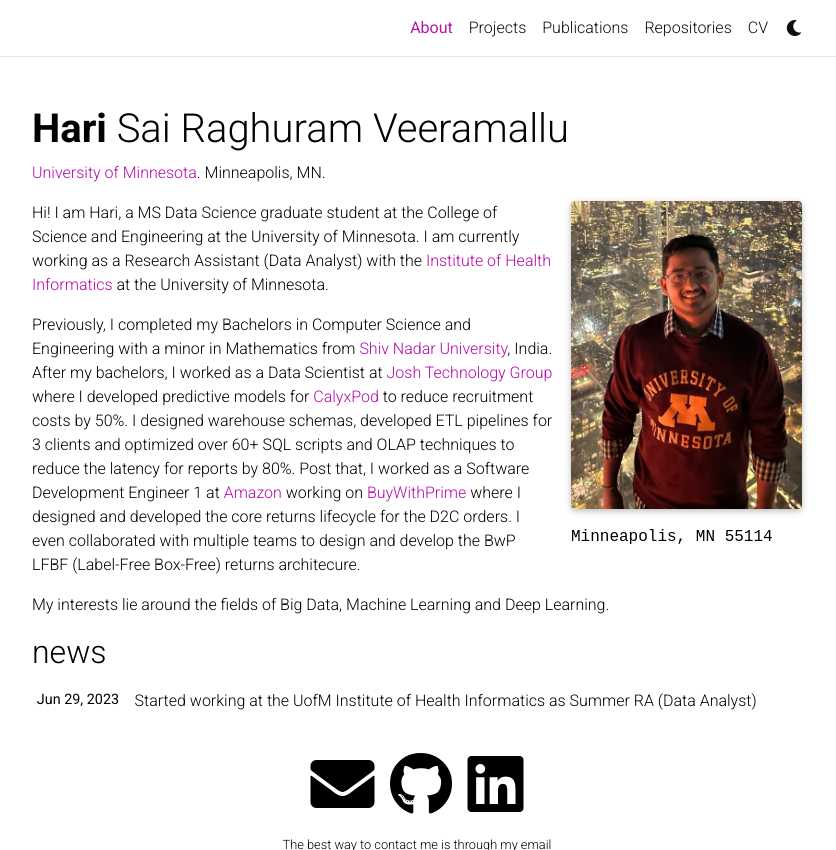
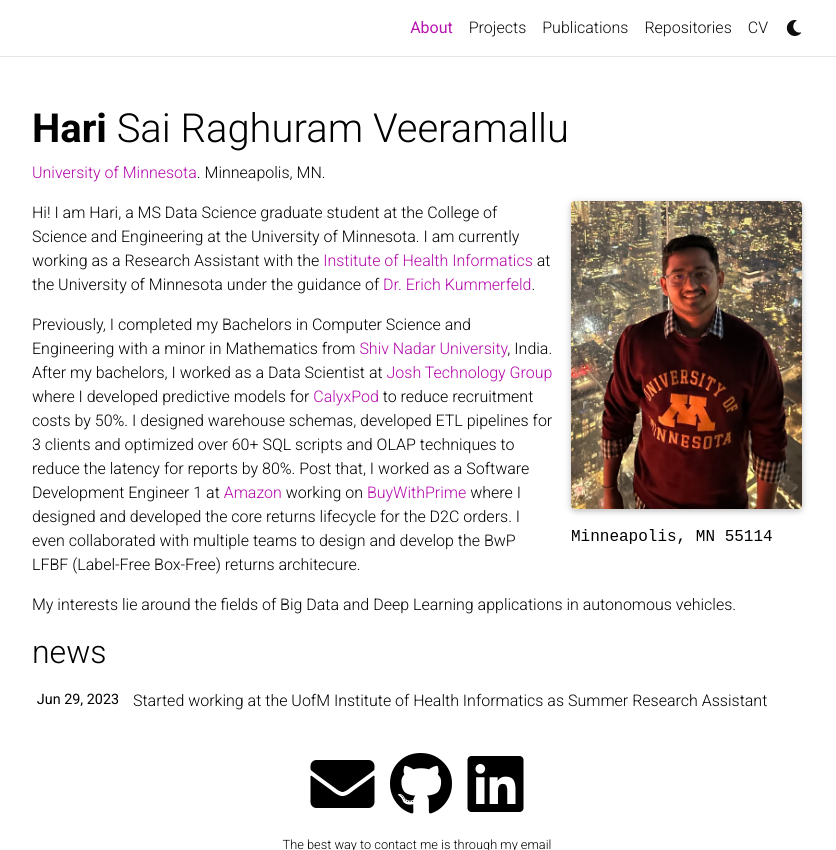
Before and after one commit to Raghuram-Veeramallu/raghuram-veeramallu.github.io, a Jekyll site: the page built from _pages/about.md, in a window 1280 px wide and 1024 px high, cut to the strip 0-850 px from the top of the window. Shown: the whole strip, without its empty margins (223-1059 px from the left). Built offline with Jekyll 4.4.1, drawn with Linux system fonts in a browser that asks for light colours; full-size pictures stand in for the smaller copies a plugin makes; comment, search, counter and statistics services are not loaded; a style sheet for code colours, icons or effects is not loaded.

Commit message:
Updated a few details about latest resume

```diff
--- a/_data/cv.yml
+++ b/_data/cv.yml
@@ -35,7 +35,7 @@
     - institution: University of Minnesota - Institute of Health Informatics
       location: Minneapolis, MN
       logo: umn.png
-      year: 2023 - Present
+      year: 2023
       title:
         - Data Analyst
     - institution: Amazon
--- a/_pages/about.md
+++ b/_pages/about.md
@@ -16,8 +16,8 @@
 social: true  # includes social icons at the bottom of the page
 ---
 
-Hi! I am Hari, a MS Data Science graduate student at the College of Science and Engineering at the University of Minnesota. I am currently working as a Research Assistant (Data Analyst) with the [Institute of Health Informatics](https://healthinformatics.umn.edu/) at the University of Minnesota.
+Hi! I am Hari, a MS Data Science graduate student at the College of Science and Engineering at the University of Minnesota. I am currently working as a Research Assistant with the [Institute of Health Informatics](https://healthinformatics.umn.edu/) at the University of Minnesota under the guidance of [Dr. Erich Kummerfeld](https://healthinformatics.umn.edu/staff/erich-kummerfeld).
 
 Previously, I completed my Bachelors in Computer Science and Engineering with a minor in Mathematics from [Shiv Nadar University](https://snu.edu.in/home), India. After my bachelors, I worked as a Data Scientist at [Josh Technology Group](https://www.joshtechnologygroup.com/) where I developed predictive models for [CalyxPod](https://www.pod.ai/) to reduce recruitment costs by 50%. I designed warehouse schemas, developed ETL pipelines for 3 clients and optimized over 60+ SQL scripts and OLAP techniques to reduce the latency for reports by 80%. Post that, I worked as a Software Development Engineer 1 at [Amazon](https://www.aboutamazon.com/) working on [BuyWithPrime](https://buywithprime.amazon.com/) where I designed and developed the core returns lifecycle for the D2C orders. I even collaborated with multiple teams to design and develop the BwP LFBF (Label-Free Box-Free) returns architecure.
 
-My interests lie around the fields of Big Data, Machine Learning and Deep Learning.
+My interests lie around the fields of Big Data and Deep Learning applications in autonomous vehicles.
```
Also changed, not shown: _news/announcement_1.md (+1 -1 lines), 1 other file.
